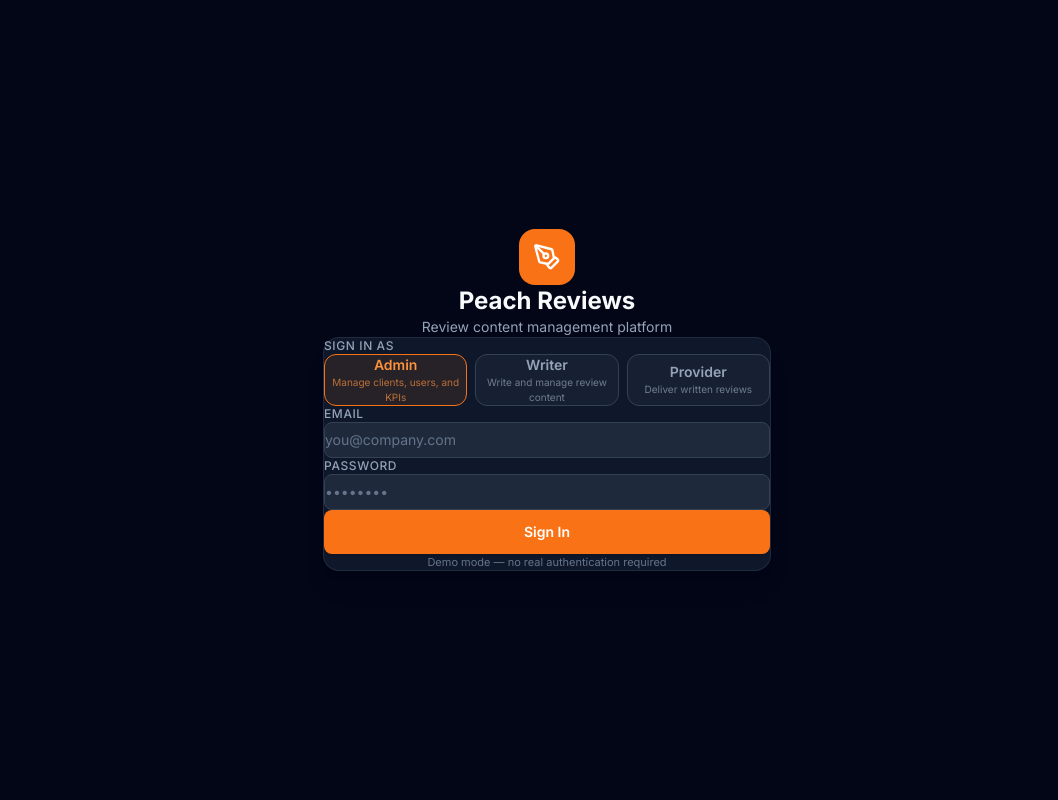
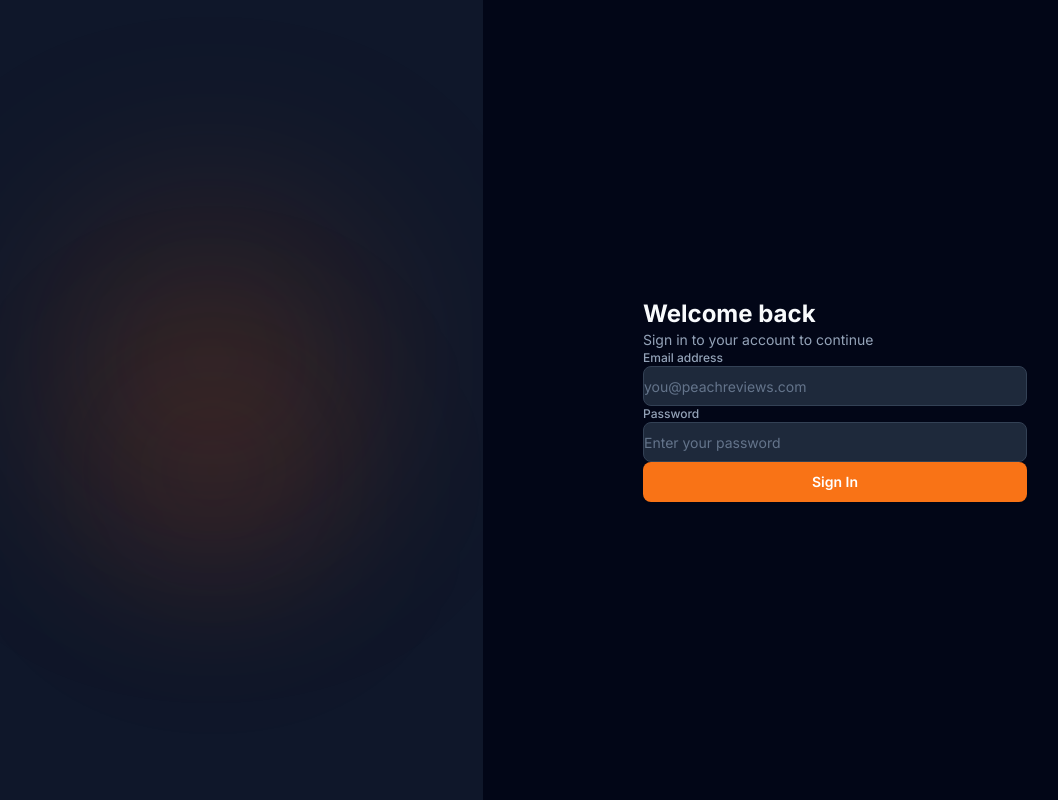
Before and after one commit to Automated-Panda/pr-app-mvp, a React (Vite) app: page /login in a window 1280 px wide. Shown: the whole page, without its empty margins (93-1151 px from the left). Built offline with nearby package versions, Linux system fonts and the light colour scheme.

Commit message:
feat: redesign login page with premium split layout and demo accounts
Co-Authored-By: Claude Opus 4.6 <noreply@anthropic.com>

```diff
--- a/src/pages/login/LoginPage.tsx
+++ b/src/pages/login/LoginPage.tsx
@@ -3,106 +3,158 @@ import { useNavigate } from 'react-router-dom'
 import { useStore } from '@/store/useStore'
 import { Button } from '@/components/ui/button'
 import { Input } from '@/components/ui/input'
-import { PenTool } from 'lucide-react'
+import { PenTool, BarChart3, Globe, Workflow, AlertCircle } from 'lucide-react'
 import type { Role } from '@/data/types'
 
-const roles: { value: Role; label: string; desc: string }[] = [
-  { value: 'admin', label: 'Admin', desc: 'Manage clients, users, and KPIs' },
-  { value: 'writer', label: 'Writer', desc: 'Write and manage review content' },
-  { value: 'provider', label: 'Provider', desc: 'Deliver written reviews' },
+const DEMO_ACCOUNTS: Record<string, { password: string; role: Role }> = {
+  'admin@peachreviews.com': { password: 'password', role: 'admin' },
+  'writer@peachreviews.com': { password: 'password', role: 'writer' },
+  'provider@peachreviews.com': { password: 'password', role: 'provider' },
+}
+
+const features = [
+  {
+    icon: Globe,
+    title: 'Multi-Platform Management',
+    desc: 'Google, Yelp, Trustpilot, Facebook & more',
+  },
+  {
+    icon: BarChart3,
+    title: 'Real-Time Analytics',
+    desc: 'Track performance across all locations',
+  },
+  {
+    icon: Workflow,
+    title: 'Workflow Automation',
+    desc: 'Streamlined writer-to-provider pipeline',
+  },
 ]
 
 export function LoginPage() {
-  const [selectedRole, setSelectedRole] = useState<Role>('admin')
   const [email, setEmail] = useState('')
   const [password, setPassword] = useState('')
+  const [error, setError] = useState('')
   const login = useStore(s => s.login)
   const navigate = useNavigate()
 
   const handleLogin = (e: React.FormEvent) => {
     e.preventDefault()
-    login(selectedRole)
+    setError('')
+
+    const account = DEMO_ACCOUNTS[email.toLowerCase().trim()]
+    if (!account || account.password !== password) {
+      setError('Invalid email or password')
+      return
+    }
+
+    login(account.role, email.toLowerCase().trim())
     const redirectMap: Record<Role, string> = {
       admin: '/admin/overview',
       writer: '/writer/queue',
       provider: '/provider/overview',
     }
-    navigate(redirectMap[selectedRole])
+    navigate(redirectMap[account.role])
   }
 
   return (
-    <div className="min-h-screen bg-dark-950 flex items-center justify-center p-4">
-      <div className="w-full max-w-md">
-        {/* Logo & Branding */}
-        <div className="text-center mb-8">
-          <div className="inline-flex items-center justify-center w-14 h-14 rounded-2xl bg-peach-500 mb-4">
-            <PenTool size={28} className="text-white" />
+    <div className="min-h-screen bg-dark-950 flex">
+      {/* Left Panel — Branded Showcase */}
+      <div className="hidden lg:flex lg:w-[45%] relative overflow-hidden bg-dark-900 items-center justify-center p-12">
+        {/* Gradient orbs */}
+        <div className="absolute top-1/4 left-1/4 w-80 h-80 bg-peach-500/15 rounded-full blur-[100px] animate-float" />
+        <div className="absolute bottom-1/4 right-1/4 w-64 h-64 bg-peach-600/10 rounded-full blur-[80px] animate-float" style={{ animationDelay: '-4s' }} />
+
+        <div className="relative z-10 max-w-sm animate-fade-in">
+          {/* Logo */}
+          <div className="flex items-center gap-3 mb-8">
+            <div className="w-10 h-10 rounded-xl bg-peach-500 flex items-center justify-center">
+              <PenTool size={20} className="text-white" />
+            </div>
+            <span className="text-xl font-bold text-dark-50">Peach Reviews</span>
           </div>
-          <h1 className="text-2xl font-bold text-dark-50">Peach Reviews</h1>
-          <p className="text-dark-400 text-sm mt-1">Review content management platform</p>
+
+          <h2 className="text-2xl font-bold text-dark-50 mb-3">
+            Review content management, simplified.
+          </h2>
+          <p className="text-dark-400 text-sm mb-10 leading-relaxed">
+            Manage review content across multiple platforms, track writer workflows, and deliver results — all from one dashboard.
+          </p>
+
+          {/* Feature cards — glassmorphism */}
+          <div className="space-y-3">
+            {features.map((feature) => (
+              <div
+                key={feature.title}
+                className="flex items-start gap-3 p-3.5 rounded-xl bg-white/[0.03] border border-white/[0.06] backdrop-blur-sm"
+              >
+                <div className="w-8 h-8 rounded-lg bg-peach-500/10 flex items-center justify-center shrink-0 mt-0.5">
+                  <feature.icon size={16} className="text-peach-400" />
+                </div>
+                <div>
+                  <p className="text-sm font-medium text-dark-100">{feature.title}</p>
+                  <p className="text-xs text-dark-500 mt-0.5">{feature.desc}</p>
+                </div>
+              </div>
+            ))}
+          </div>
         </div>
+      </div>
 
-        {/* Login Card */}
-        <div className="bg-dark-900 border border-dark-700/50 rounded-2xl p-6 shadow-xl">
-          <form onSubmit={handleLogin} className="space-y-5">
-            {/* Role Selector */}
-            <div>
-              <label className="block text-xs font-medium text-dark-400 mb-2 uppercase tracking-wider">
-                Sign in as
-              </label>
-              <div className="grid grid-cols-3 gap-2">
-                {roles.map(role => (
-                  <button
-                    key={role.value}
-                    type="button"
-                    onClick={() => setSelectedRole(role.value)}
-                    className={`relative px-3 py-3 rounded-xl border text-center transition-all ${
-                      selectedRole === role.value
-                        ? 'border-peach-500 bg-peach-500/10 text-peach-400'
-                        : 'border-dark-700 bg-dark-850 text-dark-400 hover:border-dark-600'
-                    }`}
-                  >
-                    <span className="block text-sm font-semibold">{role.label}</span>
-                    <span className="block text-[10px] mt-0.5 opacity-70">{role.desc}</span>
-                  </button>
-                ))}
+      {/* Right Panel — Login Form */}
+      <div className="flex-1 flex items-center justify-center p-6 sm:p-12">
+        <div className="w-full max-w-sm animate-fade-in-delay">
+          {/* Mobile-only logo */}
+          <div className="flex items-center gap-3 mb-8 lg:hidden">
+            <div className="w-10 h-10 rounded-xl bg-peach-500 flex items-center justify-center">
+              <PenTool size={20} className="text-white" />
+            </div>
+            <span className="text-xl font-bold text-dark-50">Peach Reviews</span>
+          </div>
+
+          <h1 className="text-2xl font-bold text-dark-50 mb-1">Welcome back</h1>
+          <p className="text-dark-400 text-sm mb-8">Sign in to your account to continue</p>
+
+          <form onSubmit={handleLogin} className="space-y-4">
+            {/* Error message */}
+            {error && (
+              <div className="flex items-center gap-2 p-3 rounded-lg bg-red-500/10 border border-red-500/20">
+                <AlertCircle size={14} className="text-red-400 shrink-0" />
+                <span className="text-sm text-red-400">{error}</span>
               </div>
-            </div>
+            )}
 
             {/* Email */}
             <div>
-              <label className="block text-xs font-medium text-dark-400 mb-1.5 uppercase tracking-wider">
-                Email
+              <label className="block text-xs font-medium text-dark-400 mb-1.5">
+                Email address
               </label>
               <Input
                 type="email"
-                placeholder="you@company.com"
+                placeholder="you@peachreviews.com"
                 value={email}
                 onChange={e => setEmail(e.target.value)}
+                className="h-10"
               />
             </div>
 
             {/* Password */}
             <div>
-              <label className="block text-xs font-medium text-dark-400 mb-1.5 uppercase tracking-wider">
+              <label className="block text-xs font-medium text-dark-400 mb-1.5">
                 Password
               </label>
               <Input
                 type="password"
-                placeholder="••••••••"
+                placeholder="Enter your password"
                 value={password}
                 onChange={e => setPassword(e.target.value)}
+                className="h-10"
               />
             </div>
 
-            {/* Login Button */}
-            <Button type="submit" className="w-full h-11 text-sm font-semibold">
+            {/* Sign In */}
+            <Button type="submit" className="w-full h-10 text-sm font-semibold mt-2">
               Sign In
             </Button>
-
-            <p className="text-center text-[11px] text-dark-500">
-              Demo mode — no real authentication required
-            </p>
           </form>
         </div>
       </div>
```
